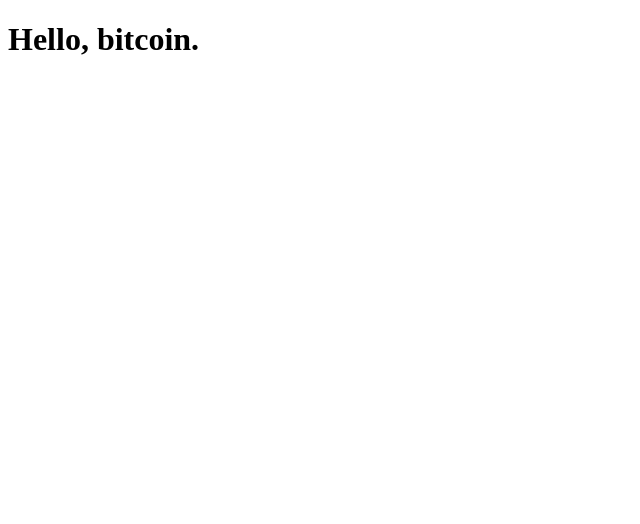
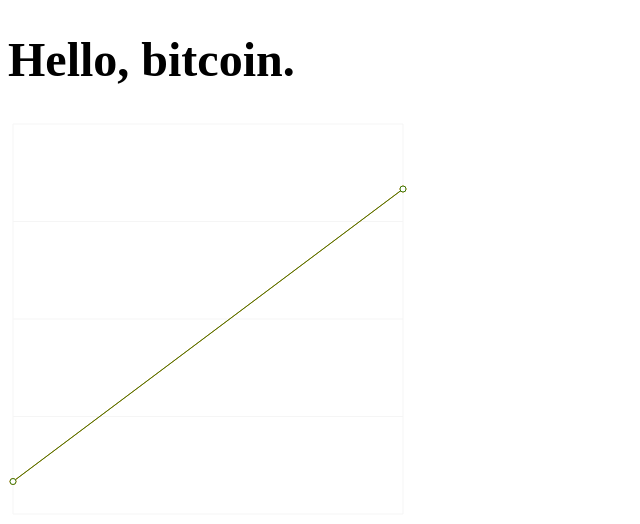
Before and after one commit to maruseyaro/bitcoin, a React app: page / in a window 1280 px wide. Shown: the top 524 px of the page, without its empty margins (0-640 px from the left). Built offline with nearby package versions, Linux system fonts and the light colour scheme.

Commit message:
Try out all the required libraries.

```diff
--- a/package.json
+++ b/package.json
@@ -31,6 +31,7 @@
     "@babel/preset-typescript": "7.16.7",
     "@types/react": "17.0.38",
     "@types/react-dom": "17.0.11",
+    "@types/styled-components": "5.1.21",
     "babel-loader": "8.2.3",
     "ts-node": "10.4.0",
     "typescript": "4.5.5",
--- a/src/index.tsx
+++ b/src/index.tsx
@@ -1,3 +1,52 @@
 import ReactDOM from "react-dom";
+import { createStore, combineReducers } from "redux";
+import { Provider } from "react-redux";
+import styled from "styled-components";
+import { LineChart, CartesianGrid, Line } from "recharts";
 
-ReactDOM.render(<h1>Hello, bitcoin.</h1>, document.getElementById("root"));
+const reducer = combineReducers({
+  noop: (x = 1) => x,
+});
+
+const store = createStore(reducer);
+
+const Title = styled.h1`
+  font-size: 48px;
+`;
+
+function Chart() {
+  const data = [
+    {
+      uv: 1,
+      pv: 1,
+    },
+    {
+      uv: 10,
+      pv: 10,
+    },
+  ];
+
+  return (
+    <LineChart width={400} height={400} data={data}>
+      <CartesianGrid stroke="#f5f5f5" />
+      <Line type="monotone" dataKey="uv" stroke="#ff7300" yAxisId={0} />
+      <Line type="monotone" dataKey="pv" stroke="#387908" yAxisId={1} />
+    </LineChart>
+  );
+}
+
+function App() {
+  return (
+    <>
+      <Title>Hello, bitcoin.</Title>
+      <Chart />
+    </>
+  );
+}
+
+ReactDOM.render(
+  <Provider store={store}>
+    <App />
+  </Provider>,
+  document.getElementById("root")
+);
```
Also changed, not shown: 1 other file (tests, documents, lock files or other folders).
